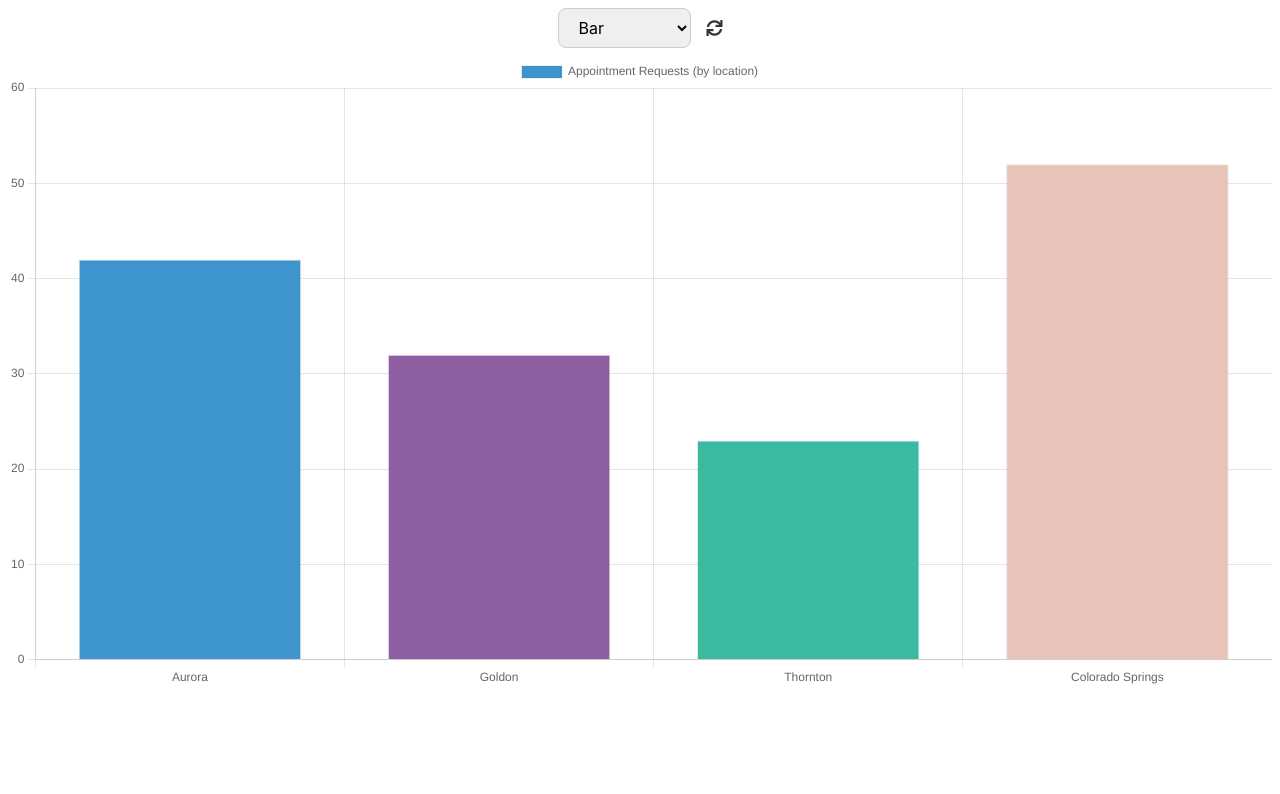
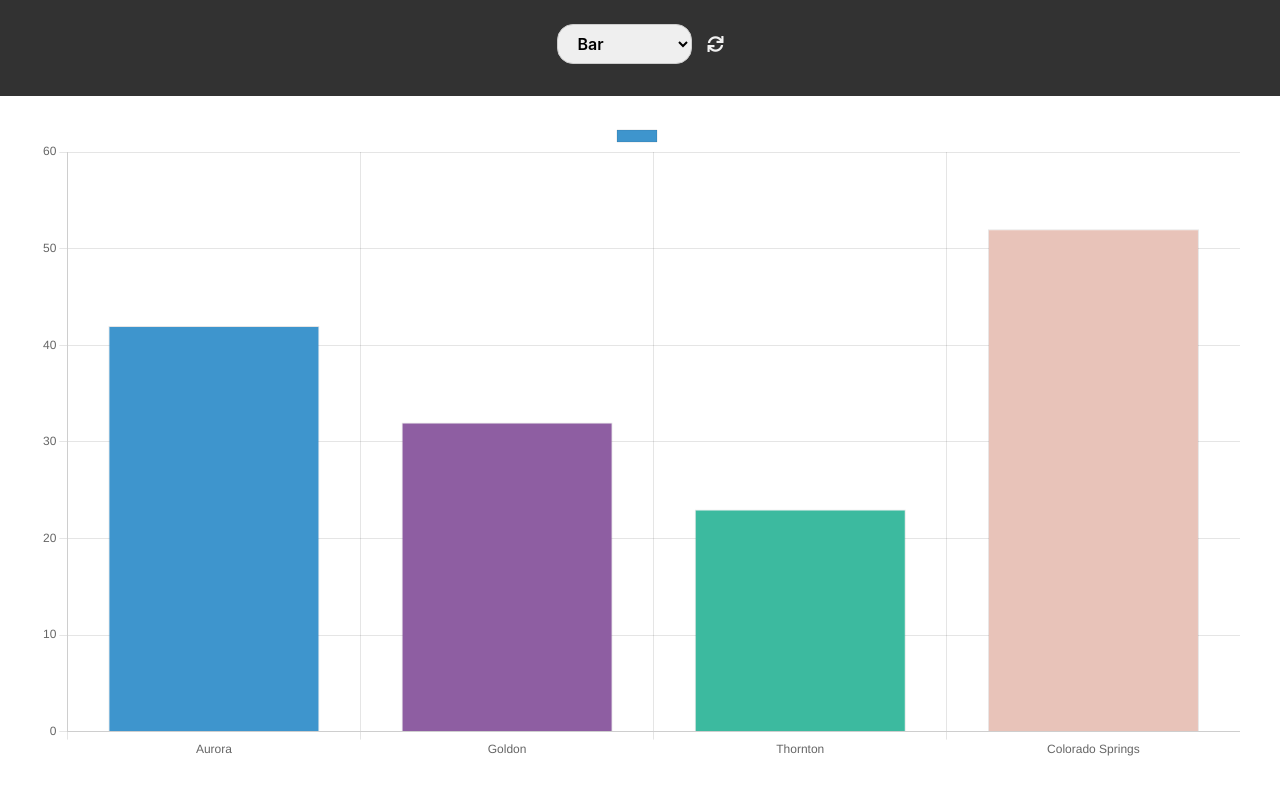
Before and after one commit to bmehder/svelte-chartjs, a Svelte app: page / in a window 1280 px wide. Shown: the top 794 px of the page. Built offline with nearby package versions, Linux system fonts and the light colour scheme.

Commit message:
style changes

```diff
--- a/public/api/get.json
+++ b/public/api/get.json
@@ -7,7 +7,7 @@
   ],
   "datasets": [
     {
-      "label": "Appointment Requests (by location)",
+      "label": "",
       "backgroundColor": [
         "#3e95cd",
         "#8e5ea2",
--- a/public/global.css
+++ b/public/global.css
@@ -12,10 +12,9 @@ body {
 }
 
 body {
+  margin: 0;
+  padding: 0;
   color: #333;
-  margin: 0;
-  padding: 8px;
-  box-sizing: border-box;
   font-family: -apple-system, BlinkMacSystemFont, 'Segoe UI', Roboto,
     Oxygen-Sans, Ubuntu, Cantarell, 'Helvetica Neue', sans-serif;
 }
--- a/src/App.svelte
+++ b/src/App.svelte
@@ -31,11 +31,13 @@
   <Refresher on:click={refresh} />
 </header>
 
-{#await promise}
-  <p>loading...</p>
-{:then _dataReceived}
-  <Chart {config} />
-{/await}
+<main>
+  {#await promise}
+    <p>loading...</p>
+  {:then _dataReceived}
+    <Chart {config} />
+  {/await}
+</main>
 
 <style>
   header {
@@ -43,5 +45,13 @@
     justify-content: center;
     align-items: baseline;
     gap: 1rem;
+    padding: 1.5rem;
+    background-color: #f1f1f1;
+    background-color: #323232;
+  }
+  main {
+    display: grid;
+    place-items: center;
+    padding-top: 1.5rem;
   }
 </style>
--- a/src/Chart.svelte
+++ b/src/Chart.svelte
@@ -24,6 +24,7 @@
 
 <style>
   canvas {
-    max-height: 90vh;
+    max-width: 1200px;
+    max-height: 80vh;
   }
 </style>
--- a/src/Refresher.svelte
+++ b/src/Refresher.svelte
@@ -8,3 +8,10 @@
 </svelte:head>
 
 <i class="fas fa-sync" on:click />
+
+<style>
+  i {
+    color: #f1f1f1;
+    cursor: pointer;
+  }
+</style>
--- a/src/Select.svelte
+++ b/src/Select.svelte
@@ -14,8 +14,8 @@
   select {
     display: block;
     padding: 0.5rem 1rem;
-    border: 1px solid #ccc;
-    border-radius: 0.5rem;
     outline: none;
+    border-radius: 1rem;
+    font-weight: 600;
   }
 </style>
```
